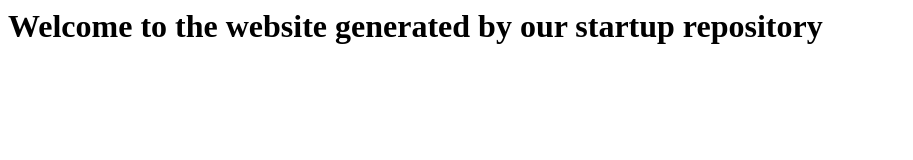
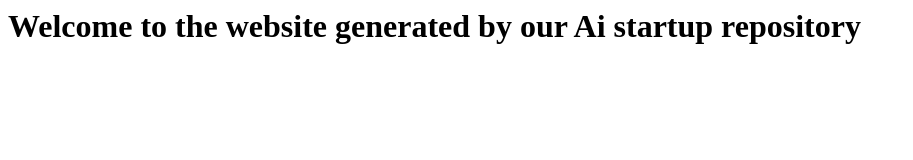
Before and after one commit to VloRadio/VlorAi, a website: page index.html in a window 1280 px wide. Shown: the whole page, without its empty margins (0-913 px from the left). Drawn offline with Linux system fonts and the light colour scheme.

Commit message:
Update index.html
Signed-off-by: iDev77 <192295831+0xdbh@users.noreply.github.com>

```diff
--- a/index.html
+++ b/index.html
@@ -1 +1 @@
-<h1>Welcome to the website generated by our startup repository</h1>
+<h1>Welcome to the website generated by our Ai startup repository</h1>
```
